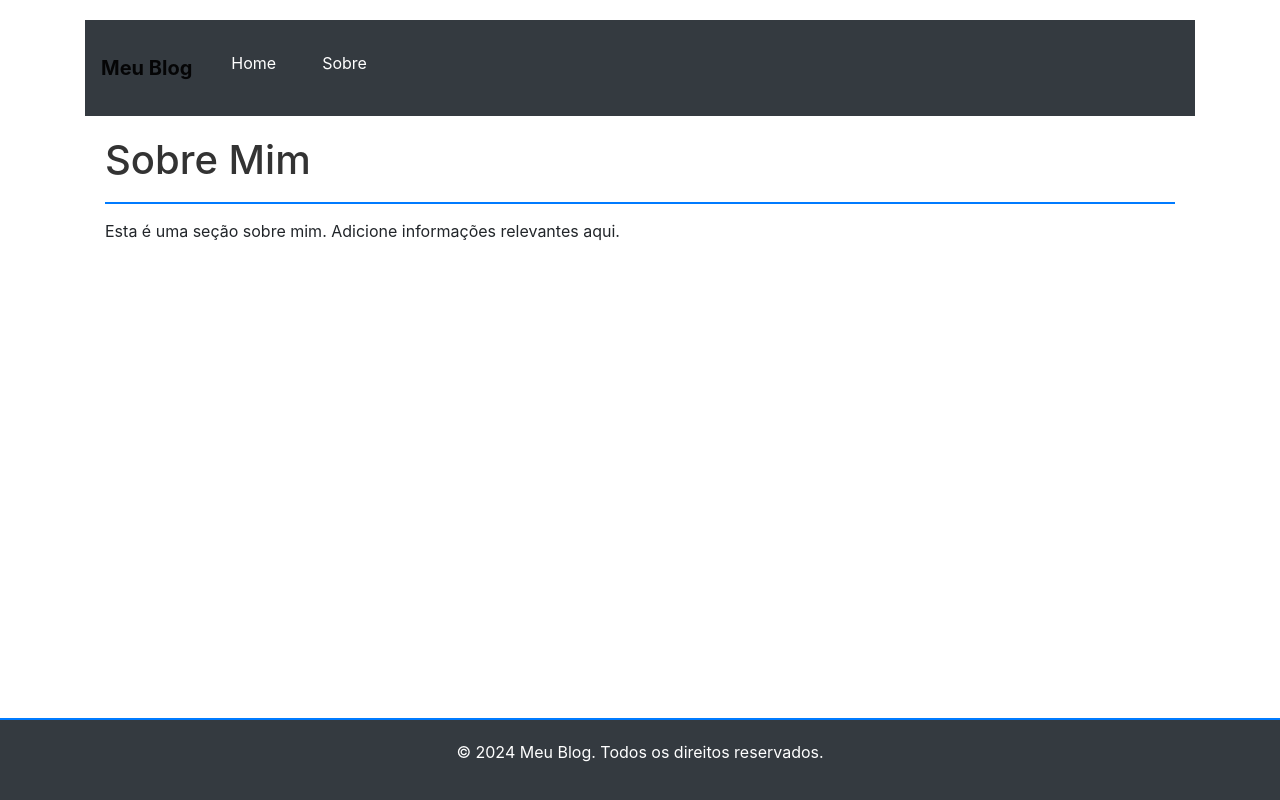
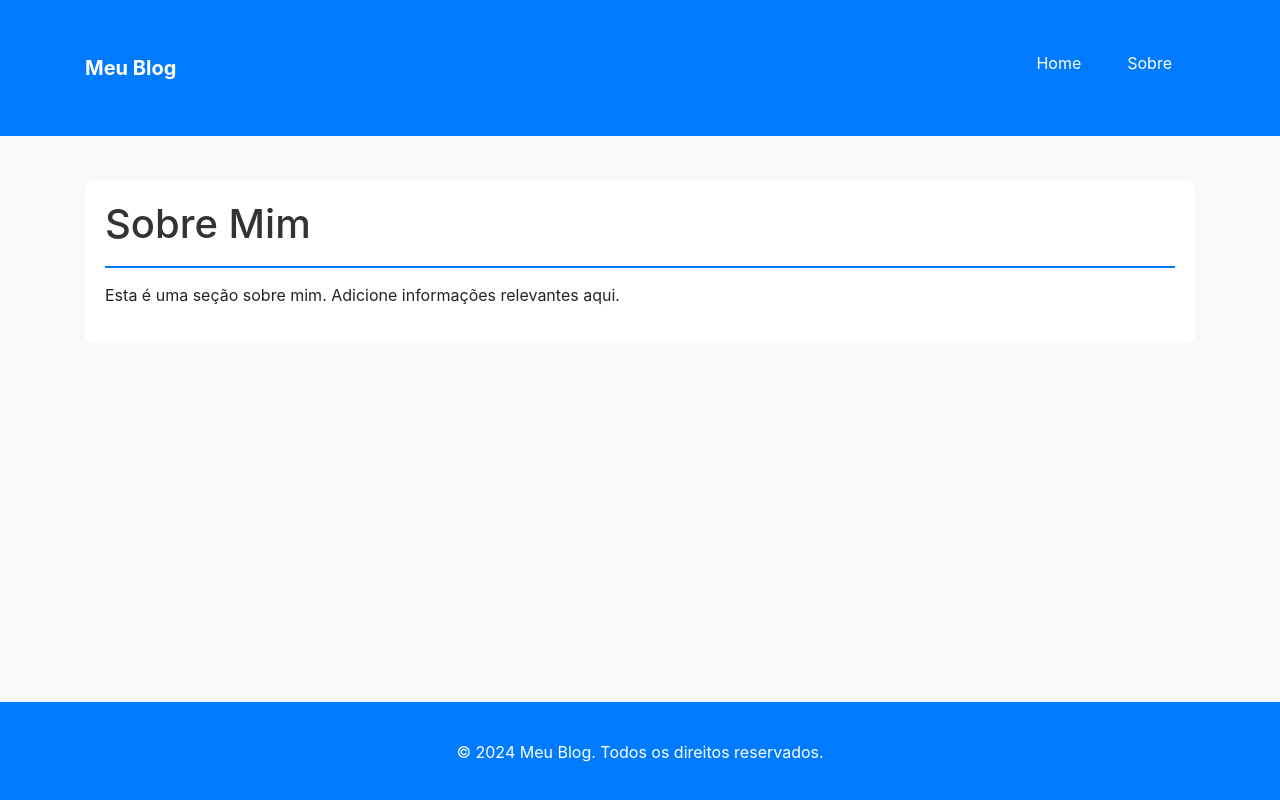
Before and after one commit to Lu1zJ0s3/blog_pessoal, a Django app: page /sobre/ in a window 1280 px wide. Run offline with Django 5.2, Linux system fonts and the light colour scheme; some libraries are stand-ins or nearby versions.

Commit message:
alteracoes de estilizacao

```diff
--- a/blog/admin.py
+++ b/blog/admin.py
@@ -3,7 +3,7 @@ from .models import Curso, Interesse
 
 @admin.register(Curso)
 class CursoAdmin(admin.ModelAdmin):
-    list_display = ('nome', 'data_inicio', 'data_fim')
+    list_display = ('nome',)
 
 @admin.register(Interesse)
 class InteresseAdmin(admin.ModelAdmin):
--- a/blog/models.py
+++ b/blog/models.py
@@ -3,8 +3,6 @@ from django.db import models
 class Curso(models.Model):
     nome = models.CharField(max_length=200)
     descricao = models.TextField()
-    data_inicio = models.DateField()
-    data_fim = models.DateField()
 
     def __str__(self):
         return self.nome
--- a/blog/templates/base.html
+++ b/blog/templates/base.html
@@ -8,12 +8,15 @@
     <link rel="stylesheet" href="{% static 'css/styles.css' %}">
     <link rel="stylesheet" href="https://stackpath.bootstrapcdn.com/bootstrap/4.5.2/css/bootstrap.min.css">
 </head>
-<body>
-    <div class="container">
-        <nav class="navbar navbar-expand-lg navbar-light">
+<body class="bg-light">
+    <nav class="navbar navbar-expand-lg navbar-dark bg-primary mb-4">
+        <div class="container">
             <a class="navbar-brand" href="/">Meu Blog</a>
-            <div class="collapse navbar-collapse">
-                <ul class="navbar-nav mr-auto">
+            <button class="navbar-toggler" type="button" data-toggle="collapse" data-target="#navbarNav" aria-controls="navbarNav" aria-expanded="false" aria-label="Toggle navigation">
+                <span class="navbar-toggler-icon"></span>
+            </button>
+            <div class="collapse navbar-collapse" id="navbarNav">
+                <ul class="navbar-nav ml-auto">
                     <li class="nav-item">
                         <a class="nav-link" href="/">Home</a>
                     </li>
@@ -22,12 +25,18 @@
                     </li>
                 </ul>
             </div>
-        </nav>
+        </div>
+    </nav>
+    <div class="container">
         {% block content %}
         {% endblock %}
     </div>
-    <footer>
-        <p>&copy; 2024 Meu Blog. Todos os direitos reservados.</p>
+    <footer class="bg-primary text-white text-center py-3 mt-4">
+        <div class="container">
+            <p class="mb-0">&copy; 2024 Meu Blog. Todos os direitos reservados.</p>
+        </div>
     </footer>
+    <script src="https://code.jquery.com/jquery-3.5.1.slim.min.js"></script>
+    <script src="https://cdn.jsdelivr.net/npm/bootstrap@4.5.2/dist/js/bootstrap.bundle.min.js"></script>
 </body>
 </html>
--- a/blog/templates/blog/home.html
+++ b/blog/templates/blog/home.html
@@ -11,8 +11,7 @@
             {% for curso in cursos %}
             <li>
                 <h4>{{ curso.nome }}</h4>
-                <p>{{ curso.descricao }}</p>
-                <p><strong>Período:</strong> {{ curso.data_inicio }} - {{ curso.data_fim }}</p>
+                <p>{{ curso.descricao }}
             </li>
             {% endfor %}
         </ul>
```
Also changed, not shown: blog/migrations/0002_remove_curso_data_fim_remove_curso_data_inicio.py (added), db.sqlite3.
